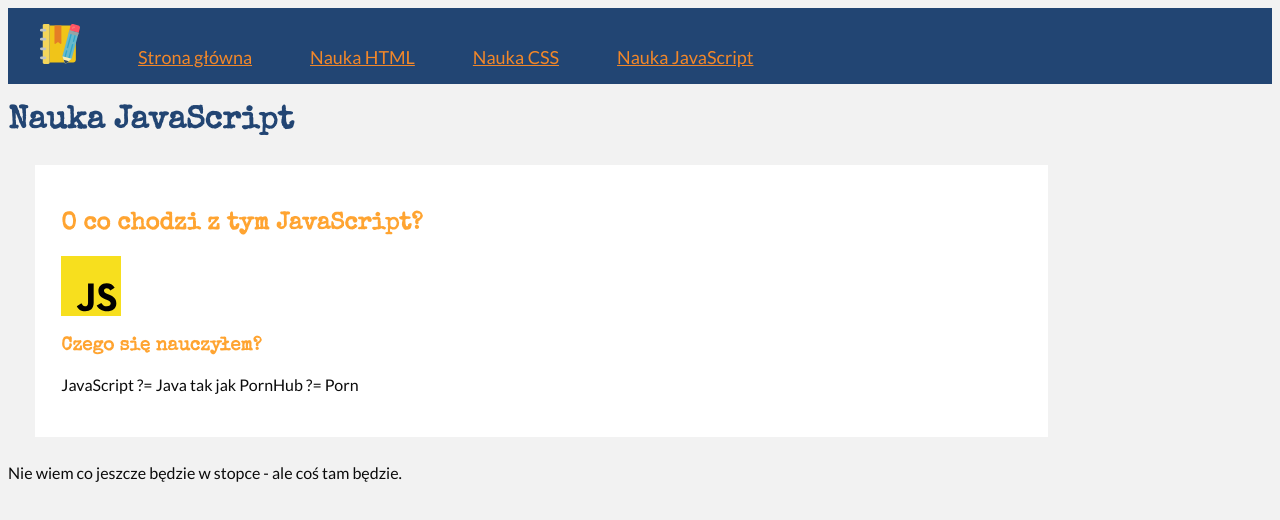
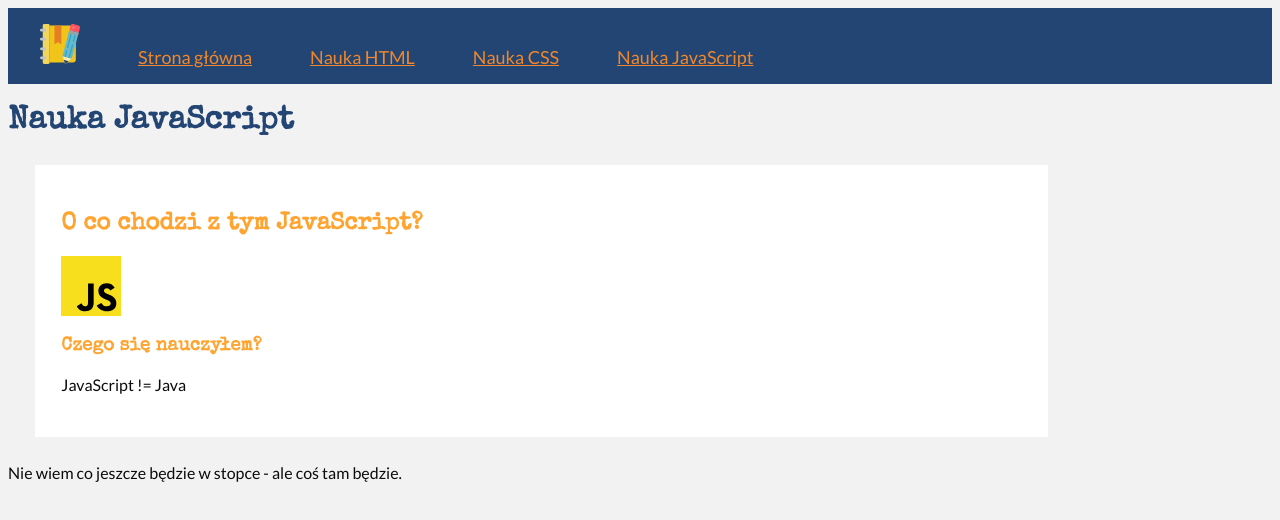
Before and after one commit to mroczek-tomasz/homepage, a plain HTML site: page nauka-javascript.html in a window 1280 px wide. Drawn offline with nearby package versions, Linux system fonts and the light colour scheme.

Commit message:
deleting some words in a paragraph

```diff
--- a/nauka-javascript.html
+++ b/nauka-javascript.html
@@ -27,7 +27,7 @@
             <h2>O co chodzi z tym JavaScript?</h2>
             <img src="img/JavaScript_logo.svg" width="60px">
             <h3>Czego się nauczyłem?</h3>
-            <p>JavaScript ?= Java tak jak PornHub ?= Porn</p>
+            <p>JavaScript != Java</p>
 
         </section>
 
```
